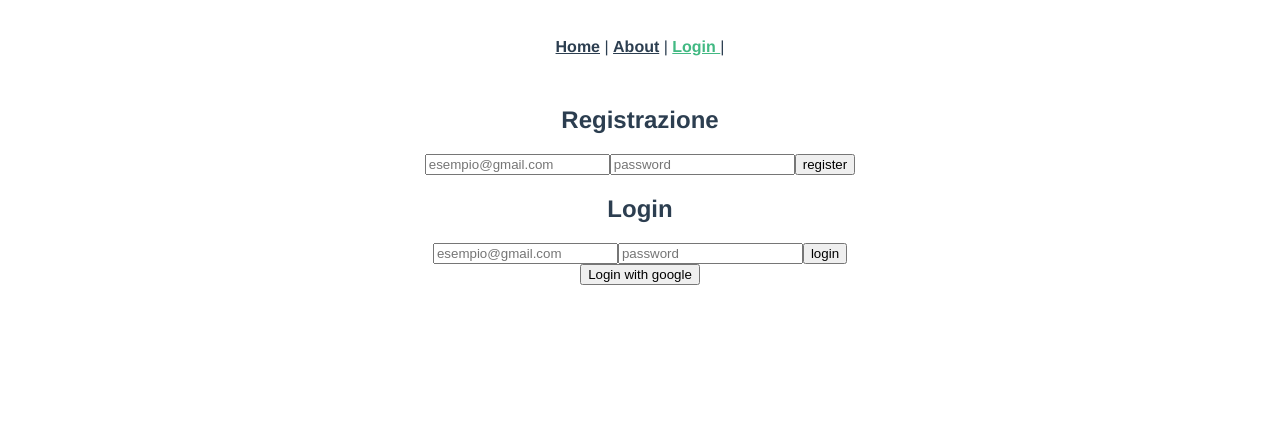
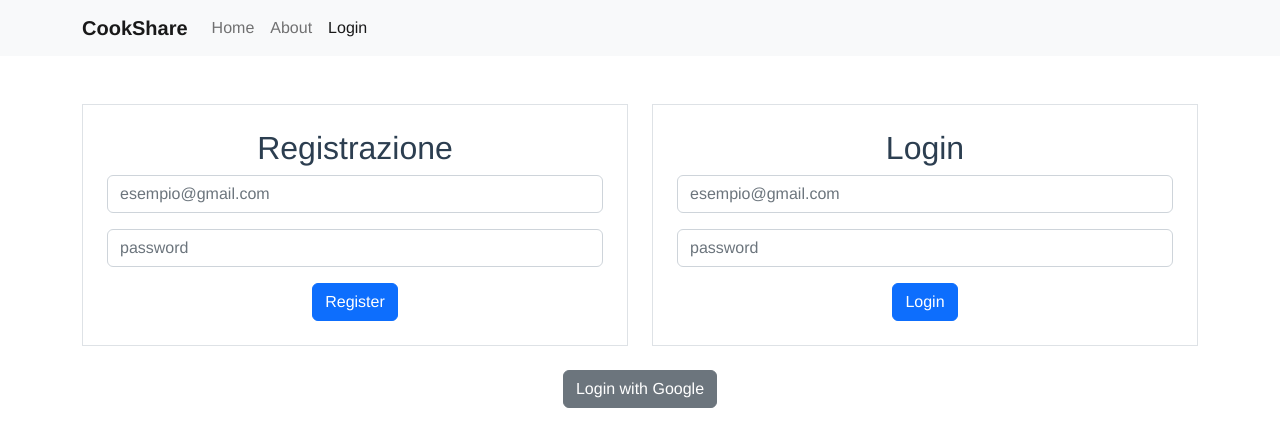
Before and after one commit to gcriscione/cookshare, a Vue app: page /login in a window 1280 px wide. Shown: the top 446 px of the page. Built offline with nearby package versions, Linux system fonts and the light colour scheme; no server answers.

Commit message:
Installato  - bootstrap Modifiche - utilizzo di bootstrap - implementazione della Dashboard

```diff
--- a/package.json
+++ b/package.json
@@ -9,6 +9,7 @@
     "lint": "vue-cli-service lint"
   },
   "dependencies": {
+    "bootstrap": "^5.2.3",
     "core-js": "^3.8.3",
     "firebase": "^9.19.1",
     "register-service-worker": "^1.7.2",
--- a/src/App.vue
+++ b/src/App.vue
@@ -1,13 +1,46 @@
 <template>
-  <nav>
-    <router-link to="/">Home</router-link> |
-    <router-link to="/about">About</router-link> |
-    <router-link to="/login">Login </router-link>
-    <p v-if="$store.state.user">!-- Login Effettuato --!</p> |
-    <button v-if="$store.state.user" @click="$store.dispatch('logout')">Logout</button>
-  </nav>
-  <router-view/>
+  <main>
+    <nav class="navbar navbar-expand-lg navbar-light bg-light">
+      <div class="container">
+        <a class="navbar-brand">CookShare</a>
+        <button
+          class="navbar-toggler"
+          type="button"
+          data-bs-toggle="collapse"
+          data-bs-target="#navbarNav"
+          aria-controls="navbarNav"
+          aria-expanded="false"
+          aria-label="Toggle navigation"
+        >
+          <span class="navbar-toggler-icon"></span>
+        </button>
+        <div class="collapse navbar-collapse" id="navbarNav">
+          <ul class="navbar-nav">
+            <li class="nav-item">
+              <router-link class="nav-link" to="/" active-class="active">Home</router-link>
+            </li>
+            <li class="nav-item">
+              <router-link class="nav-link" to="/about" active-class="active">About</router-link>
+            </li>
+            <li class="nav-item" v-if="(!$store.state.user)">
+              <router-link class="nav-link" to="/login" active-class="active">Login</router-link>
+            </li>
+            <li class="nav-item" v-if="$store.state.user">
+              <button class="btn btn-link nav-link" @click="$store.dispatch('logout')">Logout</button>
+            </li>
+          </ul>
+          <ul class="navbar-nav ms-auto">
+            <li class="nav-item" v-if="$store.state.user">
+              <router-link class="nav-link" to="/login" active-class="active">Loggato</router-link>
+            </li>
+          </ul>
+        </div>
+      </div>
+    </nav>
+    <router-view/>
+  </main>
 </template>
+
 
 <script lang="ts">
 import { useStore } from 'vuex'
--- a/src/components/recipeItem.vue
+++ b/src/components/recipeItem.vue
@@ -1,15 +1,42 @@
+<!-- RecipeCard.vue -->
 <template>
-  <div class="recipe-card">
-    <hr>
-    <img :src="recipe.imageURL" :alt="recipe.title" />
-    <h3>{{ recipe.title }}</h3>
-    <p>{{ recipe.description }}</p>
-    <p>Autore: {{ recipe.author }}</p>
-    <p>Tempo di preparazione: {{ recipe.prepTime }} minuti</p>
-    <p>Porzioni: {{ recipe.servings }}</p>
-    <ul>
-      <li v-for="tag in recipe.tags" :key="tag">{{ tag }}</li>
-    </ul>
+  <div class="col">
+    <div class="card">
+      <img :src="recipe.imageURL" :alt="recipe.title" class="card-img-top img-fluid custom-image" />
+      <div class="card-body">
+        <h5 class="card-title"><strong>{{ recipe.title }}</strong></h5>
+        <p class="card-text">{{ recipe.description }}</p>
+
+        <div class="container">
+          <div class="row">
+            <div class="col-md-6 text-end">Autore:</div>
+            <div class="col-md-6 text-start"><strong>{{ recipe.author }}</strong></div>
+          </div>
+          <div class="row">
+            <div class="col-md-6 text-end">Tempo di preparazione:</div>
+            <div class="col-md-6 text-start"><strong>{{ recipe.prepTime }} minuti</strong></div>
+          </div>
+          <div class="row">
+            <div class="col-md-6 text-end">Porzioni:</div>
+            <div class="col-md-6 text-start"><strong>{{ recipe.servings }}</strong></div>
+          </div>
+        </div>
+
+        <div class="container">
+          <div class="row">
+            <div class="col text-center">
+              <br>
+              <h6><strong>Tags</strong></h6>
+              <ul class="list-unstyled d-flex flex-wrap justify-content-center">
+                <li v-for="(tag, index) in recipe.tags" :key="tag" class="font-monospace mb-2">
+                  {{ tag }}<span v-if="index < recipe.tags.length - 1">&nbsp;-&nbsp;</span>
+                </li>
+              </ul>
+            </div>
+          </div>
+        </div>
+      </div>
+    </div>
   </div>
 </template>
 
@@ -29,4 +56,8 @@ export default defineComponent({
 </script>
 
 <style scoped>
+  .custom-image {
+    max-height: 300px;
+    object-fit: cover;
+  }
 </style>
--- a/src/components/recipeList.vue
+++ b/src/components/recipeList.vue
@@ -3,11 +3,13 @@
     <h2>
         RecipeList
     </h2>
-    <recipe-item
-      v-for="recipe in recipes"
-      :key="recipe.id"
-      :recipe="recipe"
-    ></recipe-item>
+    <div class="row row-cols-1 row-cols-md-2 g-4">
+      <recipe-item
+        v-for="recipe in recipes"
+        :key="recipe.id"
+        :recipe="recipe"
+      ></recipe-item>
+    </div>
   </div>
 </template>
 
--- a/src/main.ts
+++ b/src/main.ts
@@ -3,6 +3,8 @@ import App from './App.vue'
 import './registerServiceWorker'
 import router from './router'
 import store from './store'
+import 'bootstrap/dist/css/bootstrap.min.css';
+import 'bootstrap/dist/js/bootstrap.bundle.min.js';
 
 
 createApp(App).use(store).use(router).mount('#app')
--- a/src/store/index.ts
+++ b/src/store/index.ts
@@ -114,13 +114,13 @@ export default createStore({
             alert("L'account esiste con credenziali diverse");
             break;
           case "auth/cancelled-popup-request":
-            alert("Autenticazione annullata");
+            console.log("Autenticazione annullata");
             break;
           case "auth/popup-blocked":
             alert("il browser ha bloccato la finestra popup di autenticazione");
             break;
           case "auth/popup-closed-by-user":
-            alert("Autenticazione interrotta");
+            console.log("Autenticazione interrotta");
             break;
           case "auth/internal-error":
             alert("Errore di rete");
--- a/src/views/HomeView.vue
+++ b/src/views/HomeView.vue
@@ -42,7 +42,7 @@ export default class HomeView extends Vue {
       30,
       4,
       ["pasta", "cucina italiana"],
-      "https://www.example.com/images/pasta-pomodoro.jpg",
+      "http://www.gettyimages.com/detail/121306641",
       new Date()
     );
     this.store.dispatch('addRecipe', newRecipe);
--- a/src/views/LoginView.vue
+++ b/src/views/LoginView.vue
@@ -1,53 +1,67 @@
 <template>
-    <main class="login">
-        <section class="forms">
-
-            <form class="register" @submit.prevent="register">
+  <main class="container mt-5">
+    <section class="row">
+      <div class="col-md-6">
+        <form class="register border p-4" @submit.prevent="register">
           <h2>Registrazione</h2>
+          <div class="mb-3">
             <input
               type="email"
+              class="form-control"
               placeholder="esempio@gmail.com"
               autocomplete="username"
               v-model="register_form.email"
+              pattern="[a-z0-9._%+-]+@[a-z0-9.-]+\.[a-z]{2,}$"
+              title="Inserisci un indirizzo email valido"
               required
             />
+          </div>
+          <div class="mb-3">
             <input
               type="password"
+              class="form-control"
               autocomplete="current-password"
               placeholder="password"
               v-model="register_form.password"
               required
             />
-                <input
-                    type="submit"
-                    value="register"
-                />
+          </div>
+          <button type="submit" class="btn btn-primary">Register</button>
         </form>
-
-            <form class="login" @submit.prevent="login">
+      </div>
+      <div class="col-md-6">
+        <form class="login border p-4" @submit.prevent="login">
           <h2>Login</h2>
+          <div class="mb-3">
             <input
               type="email"
+              class="form-control"
               placeholder="esempio@gmail.com"
               autocomplete="username"
               v-model="login_form.email"
+              pattern="[a-z0-9._%+-]+@[a-z0-9.-]+\.[a-z]{2,}$"
+              title="Inserisci un indirizzo email valido"
               required
             />
+          </div>
+          <div class="mb-3">
             <input
               type="password"
+              class="form-control"
               autocomplete="current-password"
               placeholder="password"
               v-model="login_form.password"
               required
             />
-                <input
-                    type="submit"
-                    value="login"
-                />
+          </div>
+          <button type="submit" class="btn btn-primary">Login</button>
         </form>
-
-            <button @:click="loginWithGoogle">Login with google</button>
-
+      </div>
+    </section>
+    <section class="row mt-4">
+      <div class="col-md-12">
+        <button class="btn btn-secondary" @click="loginWithGoogle">Login with Google</button>
+      </div>
     </section>
   </main>
 </template>
```
Also changed, not shown: 1 other file (tests, documents, lock files or other folders). Lines whose indentation alone changed are shown as unchanged.
